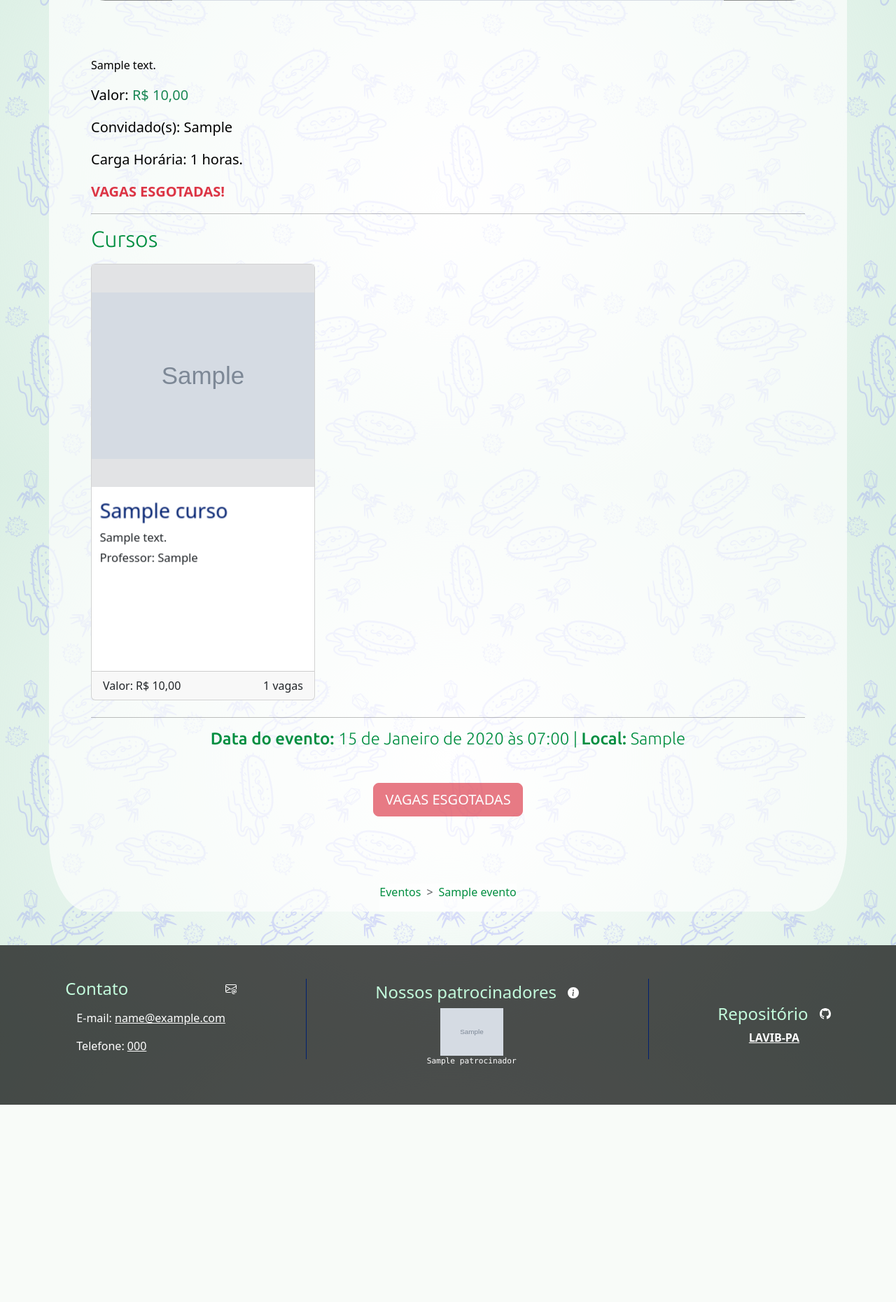
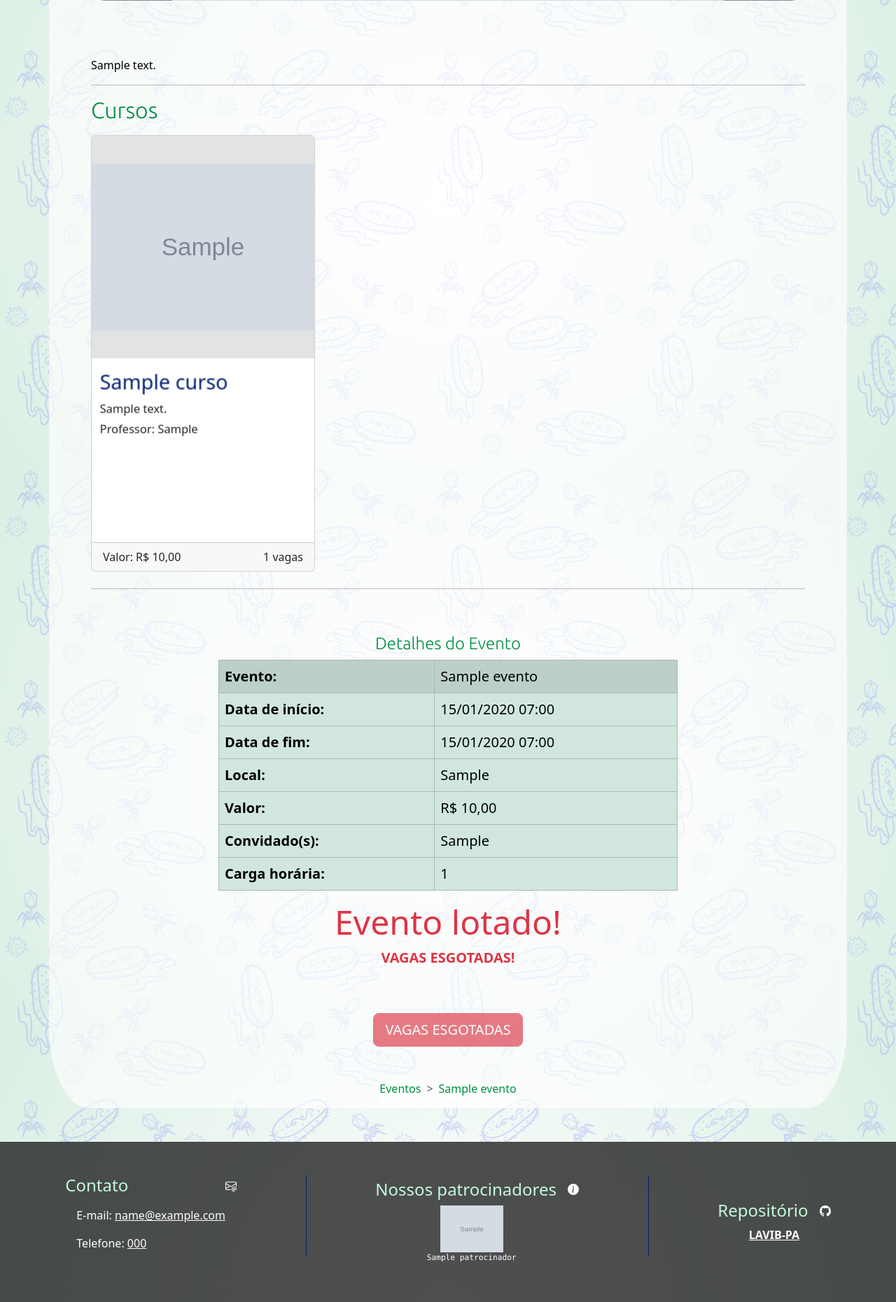
Before and after one commit to leon-rdo/LAVIB-PA, a Django app: a page that uses main/templates/main/detalhes_eventos.html in a window 1280 px wide. Shown: the part 915-2776 px from the top of the page at 70% size. Before the commit the page ends 2494 px from the top, so only its background shows below. Run offline with Django 4.2, Linux system fonts and the light colour scheme; tables that the repository leaves empty hold one stand-in row (values such as "Sample post"); grey boxes marked "Sample" are stand-in pictures.

Commit message:
refactor: enhance detalhes_eventos page

```diff
--- a/main/templates/main/detalhes_eventos.html
+++ b/main/templates/main/detalhes_eventos.html
@@ -2,62 +2,45 @@
 {% load static %}
 
 {% block title %}
-LAVIB-PA · {{ evento.titulo }}
+LAVIB-PA · {{ object.titulo }}
 {% endblock %}
 
-{% block meta_titulo_og %}LAVIB-PA · {{ evento.titulo }}{% endblock meta_titulo_og %}
-{% block meta_descricao_og %}Saiba mais sobre o evento "{{ evento.titulo }}"{% endblock meta_descricao_og %}
-{% block meta_titulo_twt %}LAVIB-PA · {{ evento.titulo }}{% endblock meta_titulo_twt %}
-{% block meta_descricao_twt %}Saiba mais sobre o evento "{{ evento.titulo }}"{% endblock meta_descricao_twt %}
-{% block meta_descricao %}Saiba mais sobre o evento "{{ evento.titulo }}"{% endblock meta_descricao %}
-{% block og_url %}{% url 'main:detalhes_eventos' evento.slug %}{% endblock og_url %}
-{% block twt_url %}{% url 'main:detalhes_eventos' evento.slug %}{% endblock twt_url %}
-{% block canonical %}{% url 'main:detalhes_eventos' evento.slug %}{% endblock canonical %}
+{% block meta_titulo_og %}LAVIB-PA · {{ object.titulo }}{% endblock meta_titulo_og %}
+{% block meta_descricao_og %}Saiba mais sobre o evento "{{ object.titulo }}"{% endblock meta_descricao_og %}
+{% block meta_titulo_twt %}LAVIB-PA · {{ object.titulo }}{% endblock meta_titulo_twt %}
+{% block meta_descricao_twt %}Saiba mais sobre o evento "{{ object.titulo }}"{% endblock meta_descricao_twt %}
+{% block meta_descricao %}Saiba mais sobre o evento "{{ object.titulo }}"{% endblock meta_descricao %}
+{% block og_url %}{% url 'main:detalhes_eventos' object.slug %}{% endblock og_url %}
+{% block twt_url %}{% url 'main:detalhes_eventos' object.slug %}{% endblock twt_url %}
+{% block canonical %}{% url 'main:detalhes_eventos' object.slug %}{% endblock canonical %}
 {% block meta_images %}
-<meta property="og:image" content="https://lavib.pythonanywhere.com{{ evento.imagem.url }}" />
-<meta name="twitter:image" content="https://lavib.pythonanywhere.com{{ evento.imagem.url }}" />
-<meta property="og:type" content="website"/>
+<meta property="og:image" content="https://lavib.pythonanywhere.com{{ object.imagem.url }}" />
+<meta name="twitter:image" content="https://lavib.pythonanywhere.com{{ object.imagem.url }}" />
+<meta property="og:type" content="website" />
 {% endblock meta_images %}
 
 {% block content %}
 <article>
   <div class="row justify-content-center px-1 px-md-5 py-3 mt-5">
     <div class="col-12 text-center">
-      <h1 class="display-1" id="subtitle">{{ evento.titulo }}</h1>
-      <h2 class="display-5">{{ evento.descricao_curta }}</h2>
+      <h1 class="display-1" id="subtitle">{{ object.titulo }}</h1>
+      <h2 class="display-5">{{ object.descricao_curta }}</h2>
     </div>
   </div>
   <div class="row d-flex justify-content-center px-1 px-md-5 mb-5">
     <figure
       class="col-12 col-md-6 container-Image d-flex align-items-center justify-content-center ratio ratio-16x9 rounded-5 p-1">
-      <img src="{{ evento.imagem.url }}" class="img-fluid" id="big_image" alt='Convite para {{ evento.titulo }}' />
+      <img src="{{ object.imagem.url }}" class="img-fluid" id="big_image" alt='Convite para {{ object.titulo }}' />
     </figure>
     <div class="col-12 my-5">
-      <p class="fs-5" style="text-align: justify;">{{ evento.descricao | linebreaks }}</p>
-      <p class="lead">Valor: {% if evento.valor == 0 %}<b class="text-success">GRÁTIS!</b>{% else %}<b
-          class="text-success">R$ {{ evento.valor }}</b>{% endif %}</p>
-      {% if evento.convidados == '' %}
-      <!-- Nada é exibido -->
-      {% else %}
-      <p class="lead">Convidado(s): <b>{{ evento.convidados }}</b></p>
-      {% endif %}
-      {% if evento.carga_horaria %}
-      <p class="lead">Carga Horária: <b>{{ evento.carga_horaria }} horas.</b></p>
-      {% endif %}
-      {% if evento.vagas_restantes == -1 %}
-      <p class="fs-5"><b class="text-success">VAGAS ILIMITADAS!</b>
-        {% elif evento.vagas_restantes == 0 %}
-      <p class="fs-5"><b class="text-danger">VAGAS ESGOTADAS!</b>
-        {% else %}
-      <p class="fs-5">Vagas restantes: {{ evento.vagas_restantes }}</p>
-      {% endif %}
+      <p class="fs-5" style="text-align: justify;">{{ object.descricao | linebreaks }}</p>
 
       <hr>
 
-      {% if evento.cursos.all.exists %}
+      {% if object.cursos.all.exists %}
       <h2>Cursos</h2>
       <div class="card-group box-cursos flex-nowrap">
-        {% for curso in evento.cursos.all %}
+        {% for curso in object.cursos.all %}
         <div class="card card-cursos my-2 me-2">
           <div class="ratio ratio-1x1 bg-secondary-subtle">
             <img src="{{ curso.imagem.url }}" class="card-img-top object-fit-contain"
@@ -81,18 +64,71 @@ LAVIB-PA · {{ evento.titulo }}
       <hr>
 
       {% endif %}
-
-      <h2 class="text-center lead fs-4"><b>Data do evento:</b> <time>{{ evento.data_hora }}</time> | <b>Local:</b> {{ evento.local }}</h2>
-
-      <div class="col-12 d-flex justify-content-center mt-5">
-        {% if evento.vagas_restantes == -1 or evento.vagas_restantes > 0 %}
-        <a href="{% url 'main:inscricao' evento_slug=evento.slug %}" class="btn btn-lg btn-success">INSCREVA-SE AQUI</a>
-        {% else %}
-        <button href="#" class="btn btn-lg btn-danger" disabled>VAGAS ESGOTADAS</button>
+    </div>
+    <div class="row justify-content-center align-items-center">
+      <div class="col-12 col-md-8 d-flex flex-column align-items-center">
+        <h2 class="text-center lead fs-4">Detalhes do Evento</h2>
+        <table class="table table-success table-bordered table-hover fs-5">
+          <tr class="table-active">
+            <th>Evento:</th>
+            <td>{{ object.titulo }}</td>
+          </tr>
+          <tr>
+            <th>Data de início:</th>
+            <td><time>{{ object.data_hora|date:"d/m/Y H:i" }}</time></td>
+          </tr>
+          <tr>
+            <th>Data de fim:</th>
+            <td><time>{{ object.data_hora_final|date:"d/m/Y H:i" }}</time></td>
+          </tr>
+          <tr>
+            <th>Local:</th>
+            <td>{{ object.local }}</td>
+          </tr>
+          <tr>
+            <th>Valor:</th>
+            <td>{% if object.valor == 0 %}<b class="text-success">GRÁTIS!</b>{% else %}R$ {{ object.valor }}{% endif %}
+            </td>
+          </tr>
+          {% if object.convidados %}
+          <tr>
+            <th>Convidado(s):</th>
+            <td>{{ object.convidados }}</td>
+          </tr>
+          {% endif %}
+          {% if object.carga_horaria %}
+          <tr>
+            <th>Carga horária:</th>
+            <td>{{ object.carga_horaria }}</td>
+          </tr>
+          {% endif %}
+        </table>
+        <div class="col-12 col-md-10">
+          <h4 id="lotacao-title">Lotação do Evento:</h4>
+          <div class="progress" role="progressbar" aria-label="Lotação do Evento:" aria-valuenow="{{ porcentagem }}"
+            aria-valuemin="0" aria-valuemax="100" id="lotacao">
+            <div
+              class="progress-bar progress-bar-striped progress-bar-animated bg-{% if porcentagem == 100 %}danger{% elif porcentagem >= 76 %}danger{% elif porcentagem >= 51 %}warning{% elif porcentagem >= 26 %}info{% elif porcentagem >= 0 %}success{% endif %}"
+              style="width: {{ porcentagem }}%" id="lotacao-progress-bar">{{ porcentagem }}%</div>
+          </div>
+        </div>
+        {% if object.vagas_restantes == -1 %}
+        <p class="fs-5"><b class="text-success">VAGAS ILIMITADAS!</b>
+          {% elif object.vagas_restantes == 0 %}
+        <p class="fs-5"><b class="text-danger">VAGAS ESGOTADAS!</b>
+          {% else %}
+        <p class="fs-5">Vagas restantes: {{ object.vagas_restantes }}</p>
         {% endif %}
+        <div class="col-12 d-flex justify-content-center mt-5">
+          {% if object.vagas_restantes == -1 or object.vagas_restantes > 0 %}
+          <a href="{% url 'main:inscricao' evento_slug=object.slug %}" class="btn btn-lg btn-success">INSCREVA-SE
+            AQUI</a>
+          {% else %}
+          <button href="#" class="btn btn-lg btn-danger" disabled>VAGAS ESGOTADAS</button>
+          {% endif %}
+        </div>
       </div>
     </div>
-  </div>
 </article>
 <div class="col-12 d-flex justify-content-center">
   <nav style="--bs-breadcrumb-divider: '>';" aria-label="breadcrumb">
@@ -101,9 +137,25 @@ LAVIB-PA · {{ evento.titulo }}
         <a href="{% url 'main:eventos' %}" class="text-decoration-none">Eventos</a>
       </li>
       <li class="breadcrumb-item">
-        <a href="{% url 'main:detalhes_eventos' evento.slug %}" class="text-decoration-none">{{ evento.titulo }}</a>
+        <a href="{% url 'main:detalhes_eventos' object.slug %}" class="text-decoration-none">{{ object.titulo }}</a>
       </li>
     </ol>
   </nav>
 </div>
 {% endblock %}
+
+{% block more_script %}
+<script>
+  window.onload = function () {
+    setTimeout(function () {
+      if (document.getElementById('lotacao').getAttribute('aria-valuenow') == '100') {
+        document.getElementById('lotacao').classList.add('d-none');
+        document.getElementById('lotacao-title').innerHTML = 'Evento lotado!';
+        document.getElementById('lotacao-title').classList.add('text-center');
+        document.getElementById('lotacao-title').classList.add('text-danger');
+        document.getElementById('lotacao-title').classList.add('display-5');
+      }
+    }, 5000);
+  };
+</script>
+{% endblock more_script %}
--- a/main/templates/main/index.html
+++ b/main/templates/main/index.html
@@ -130,6 +130,9 @@
       {% endfor %}
     </div>
   </div>
+  {% endblock %}
+
+{% block more_script %}
 <script>
   // Exibe as legendas abaixo do 'carouselNoticias' em telas pequenas
   document.addEventListener('DOMContentLoaded', function () {
@@ -146,4 +149,4 @@
     });
   });
 </script>
-  {% endblock %}
+{% endblock more_script %}
--- a/main/views.py
+++ b/main/views.py
@@ -44,6 +44,12 @@ class DetalhesEventosView(generic.DetailView):
 
     def get_context_data(self, **kwargs):
         context = super().get_context_data(**kwargs)
+        if self.get_object().vagas is None or self.get_object().vagas == '':
+            porcentagem_lotacao = -1
+        else:
+            inscritos_count = self.get_object().inscritos.count()
+            porcentagem_lotacao = (inscritos_count / self.get_object().vagas) * 100
+        context["porcentagem"] = int(porcentagem_lotacao)
         context["excluir_metatags"] = True
         return context
 
--- a/static/main/styles/css/style.css
+++ b/static/main/styles/css/style.css
@@ -193,6 +193,10 @@ footer .sponsor-img-block small {
     min-width: 20rem;
   }
 }
+#lotacao-title, #lotacao {
+  transition: all 0.6s ease;
+}
+
 .detalhes-evento {
   background-color: rgba(0, 255, 153, 0.18);
 }
--- a/static/main/styles/scss/_eventos_detalhes.scss
+++ b/static/main/styles/scss/_eventos_detalhes.scss
@@ -24,3 +24,7 @@
     min-width: 20rem;
   }
 }
+
+#lotacao-title, #lotacao {
+  transition: all 0.6s ease;
+}
```
Lines whose indentation alone changed are shown as unchanged.
